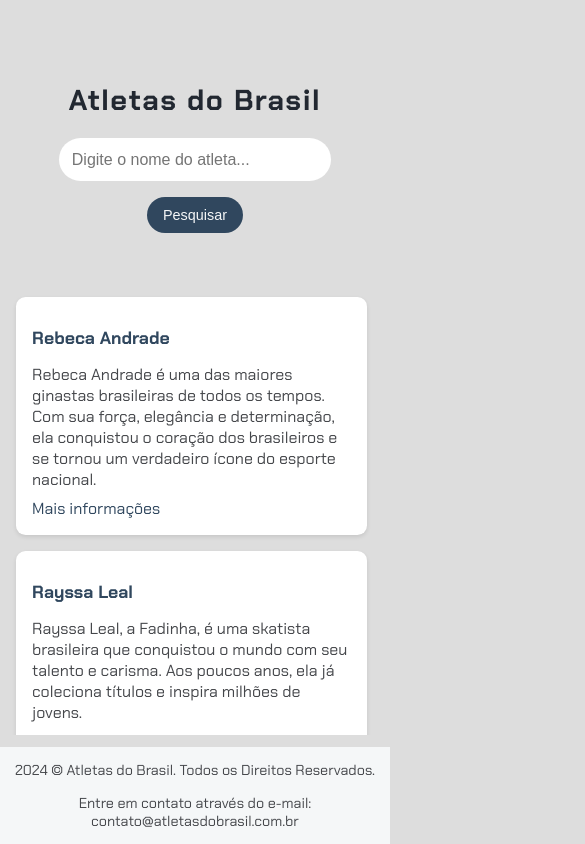
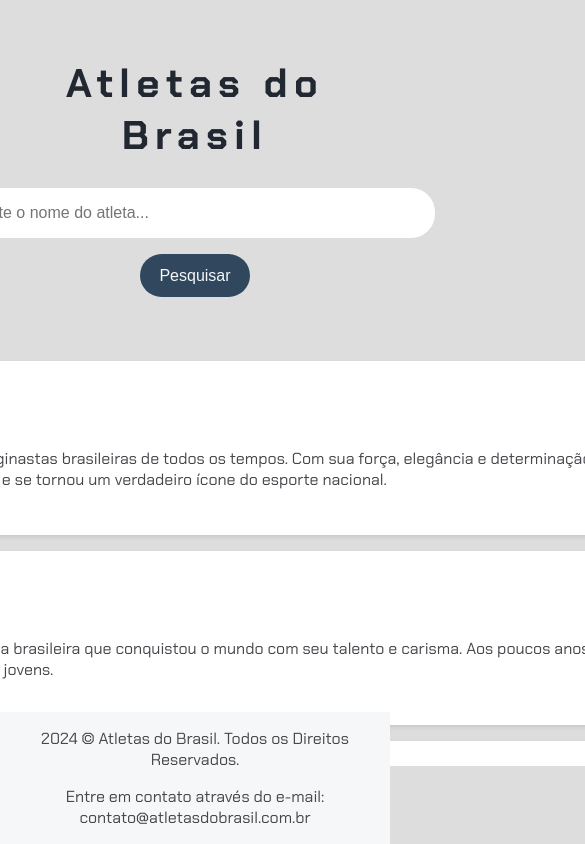
Before and after one commit to maleixorm/alura-gemini, a plain HTML site: page index.html in a window 390 px wide. Shown: the top 844 px of the page, 585 px wide, since content can reach past the window. Drawn offline with Linux system fonts and the light colour scheme.

Commit message:
Modificando a estilização da página

```diff
--- a/style.css
+++ b/style.css
@@ -10,8 +10,8 @@ body {
     align-items: center; /* Centraliza os itens horizontalmente */
     justify-content: center; /* Centraliza os itens verticalmente */
     height: 100vh; /* Preenche a altura total da viewport */
-    margin: 0; /* Remove a margem padrão */
-    padding: 0; /* Remove o padding padrão */
+    margin: 0;
+    padding: 0;
 }
 
 /* Estiliza os títulos h1 */
@@ -51,12 +51,6 @@ section button {
     color: #F5F7F8; /* Cor do texto do botão */
     font-size: 1rem; /* Tamanho da fonte */
     cursor: pointer; /* Muda o cursor para indicar que é clicável */
-}
-
-/* Adiciona efeito hover ao botão de pesquisa */
-section button:hover {
-    background-color: #30475E; /* Muda a cor de fundo ao passar o mouse */
-    box-shadow: 0 4px 8px rgba(0, 0, 0, 0.2); /* Adiciona uma sombra mais intensa */
 }
 
 /* Estiliza a caixa de resultados da pesquisa */
@@ -112,55 +106,3 @@ footer {
     bottom: 0; /* Alinha ao fundo da página */
     font-size: 1rem; /* Tamanho da fonte */
 }
-
-@media (max-width: 768px) {
-    h1 {
-        font-size: 2rem; /* Tamanho da fonte em telas menores */
-        letter-spacing: 0.2rem; /* Espaçamento entre letras em telas menores */
-    }
-
-    section input {
-        width: 25rem; /* Largura dos inputs em telas menores */
-        padding: 0.8rem; /* Espaçamento interno em telas menores */
-    }
-
-    .resultados-pesquisa {
-        width: 40rem; /* Largura da caixa de resultados em telas menores */
-        height: 40vh; /* Altura da caixa de resultados em telas menores */
-    }
-
-    .item-resultado h2 {
-        font-size: 1.3rem; /* Tamanho da fonte dos títulos em telas menores */
-    }
-}
-
-/* Responsividade para celulares */
-@media (max-width: 480px) {
-
-    h1 {
-        font-size: 1.8rem; /* Tamanho da fonte em telas pequenas */
-        letter-spacing: 0.1rem; /* Espaçamento entre letras em telas pequenas */
-    }
-
-    section input {
-        width: 17rem; /* Largura total dos inputs em telas pequenas */
-    }
-
-    section button {
-        padding: 0.6rem 1rem; /* Espaçamento interno do botão em telas pequenas */
-        font-size: 0.9rem; /* Tamanho da fonte do botão em telas pequenas */
-    }
-
-    .resultados-pesquisa {
-        width: 90%; /* Largura da caixa de resultados em telas pequenas */
-        height: 50vh; /* Altura da caixa de resultados em telas pequenas */
-    }
-
-    .item-resultado h2 {
-        font-size: 1.1rem; /* Tamanho da fonte dos títulos em telas pequenas */
-    }
-
-    footer {
-        font-size: 0.9rem; /* Tamanho da fonte do rodapé em telas pequenas */
-    }
-}
```
